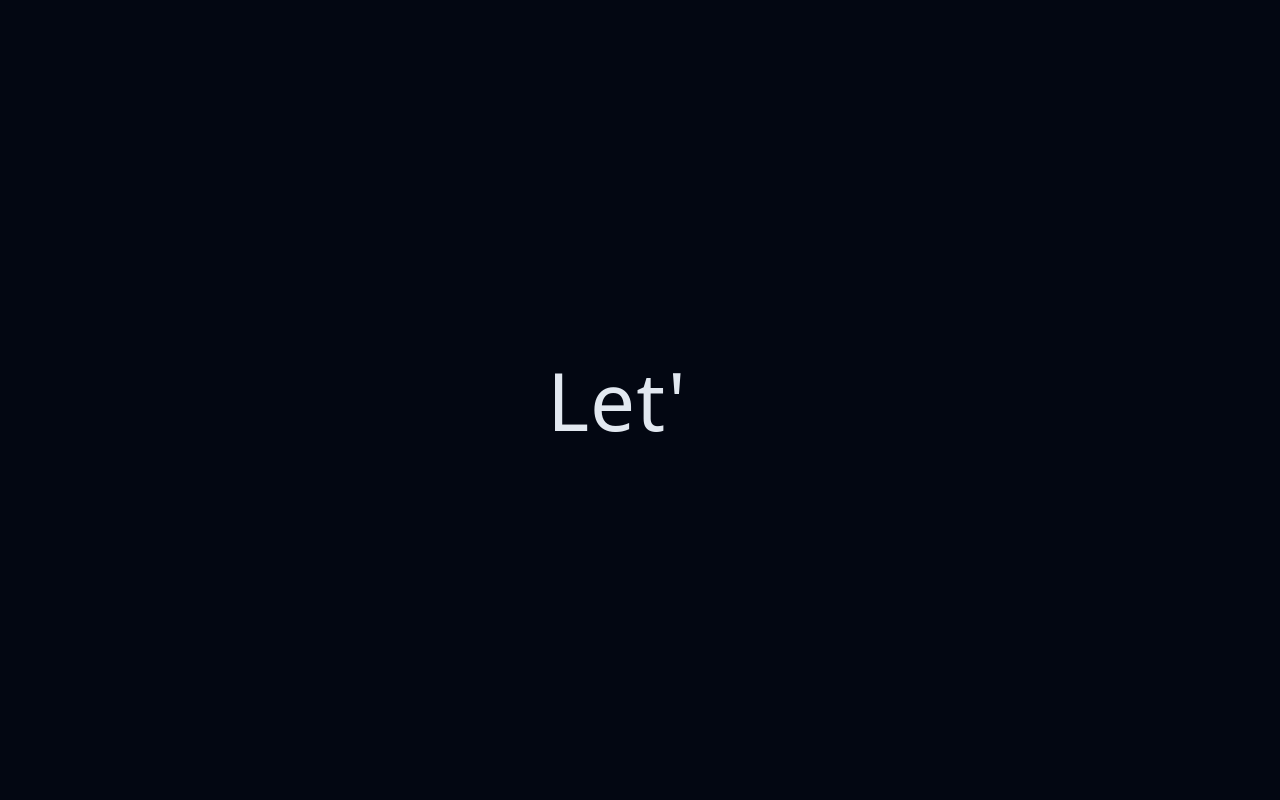
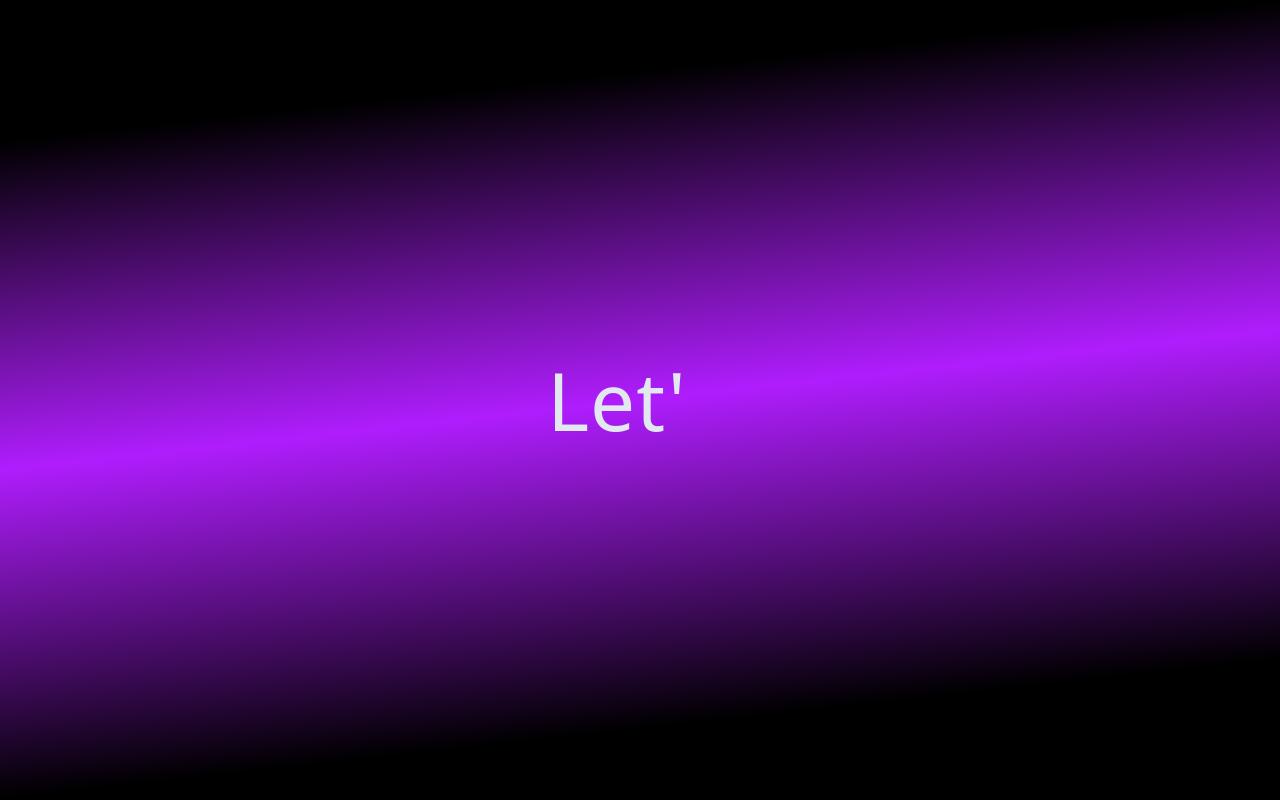
Before and after one commit to pradeepmondal/RestuarantWebapp, a Next.js app in the folder app/: page / in a window 1280 px wide. Shown: the top 800 px of the page. Built offline with nearby package versions, Linux system fonts and the light colour scheme.

Commit message:
added gradient animated start anim bg

```diff
--- a/app/src/comps/StartAnimation.jsx
+++ b/app/src/comps/StartAnimation.jsx
@@ -1,5 +1,5 @@
 import React from 'react';
-import { useRef, useEffect } from 'react';
+import { useRef, useEffect, useState } from 'react';
 import Typewriter from 'typewriter-effect';
 
 export default function StartAnimation() {
@@ -7,8 +7,40 @@ export default function StartAnimation() {
     const animCover = useRef('');
     const typeDiv = useRef('');
 
+    const [deg, changeDeg] = useState(25);
 
-    console.log(animCover.current);
+
+
+
+
+
+    const animText1 = ['Welcome to Foody', 'फूडी में आपका स्वागत है', "ফুডি তে স্বাগতম"]
+    const animText2 = ["Let's dive in ", 'चलिए शुरू करते हैं ', "চল শুরু করি "]
+
+    const animTextIndex = Math.floor(Math.random() * animText1.length);
+
+    function bgChange() {
+        setTimeout(() => {
+
+
+
+
+
+
+
+            animCover.current.style.background = `linear-gradient(${deg}deg, rgba(0,0,0,1) 15%, rgba(175,29,253,1) 50%, rgba(0,0,0,1) 85%)`;
+            // console.log(animCover.current.style.background, deg);
+            if(deg<=250){
+            changeDeg(deg+0.25);
+            }
+
+        }, 10)
+
+
+    }
+
+
+
 
     function disAnim() {
 
@@ -28,27 +60,30 @@ export default function StartAnimation() {
 
     useEffect(() => {
         disAnim();
-      }, []);
+        bgChange();
+
+
+      },[deg]);
 
 
 
 
      return (
 
-        <div ref = {animCover} className='appearH  w -full h-[0px] text-[3rem] sm:text-[5rem] bg-gray-950 flex flex-row text-slate-200 place-items-center justify-center tracking-[1px]  origin-top duration-1000 z-30'>
+        <div ref = {animCover} className=' appearH w -full h-[0px] text-[3rem] sm:text-[5rem] bgInGr  flex flex-row text-slate-200 place-items-center justify-center tracking-[1px]  origin-top duration-1000 z-30'>
 
 
         <div ref = {typeDiv} className=''>
 
         <Typewriter className=' mx-auto'
                 onInit={(typewriter) => {
-                typewriter.typeString('Welcome to Foody')
+                typewriter.typeString(animText1[animTextIndex])
                 .callFunction(() => {
                     console.log('String typed out!');
                 })
                 .pauseFor(1000)
                 .deleteAll()
-                typewriter.typeString("Let's dive in ")
+                typewriter.typeString(animText2[animTextIndex])
                 .pauseFor(400)
                 typewriter.typeString(". ")
                 .pauseFor(400)
--- a/app/src/styles/globals.css
+++ b/app/src/styles/globals.css
@@ -19,3 +19,21 @@
     height:100vh
 
 }
+
+.bgInGr {
+    background: rgb(0,0,0);
+    background: linear-gradient(50deg, rgba(0,0,0,1) 15%, rgba(175,29,253,1) 50%, rgba(0,0,0,1) 85%);
+    backdrop-filter: blur(100px);
+    transition: cubic-bezier(1, 0, 0, 1);
+    transition-duration: 1000ms;
+
+}
+
+.bgFnGr {
+
+    background: rgb(8,57,116);
+    background: linear-gradient(100deg, rgba(8,57,116,1) 32%, rgba(253,45,238,1) 100%);
+    transition: cubic-bezier(1, 0, 0, 1);
+    transition-duration: 1000ms;
+
+}
--- a/app/tailwind.config.js
+++ b/app/tailwind.config.js
@@ -4,7 +4,8 @@ module.exports = {
     './src/pages/**/*.{js,ts,jsx,tsx,mdx}',
     './src/components/**/*.{js,ts,jsx,tsx,mdx}',
     './src/app/**/*.{js,ts,jsx,tsx,mdx}',
-    './src/comps/**/*.{js,ts,jsx,tsx,mdx}'
+    './src/comps/**/*.{js,ts,jsx,tsx,mdx}',
+    './src/styles/globals.css'
   ],
   theme: {
     extend: {
```
